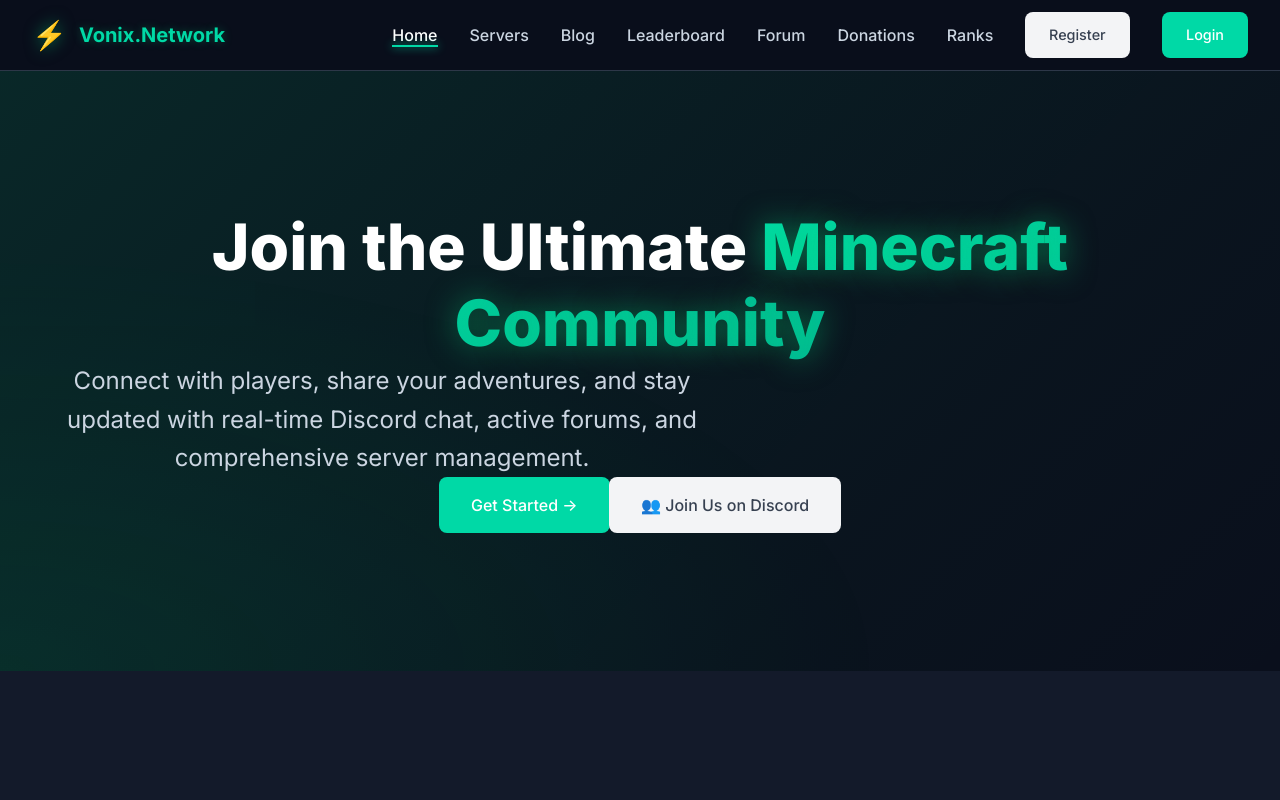
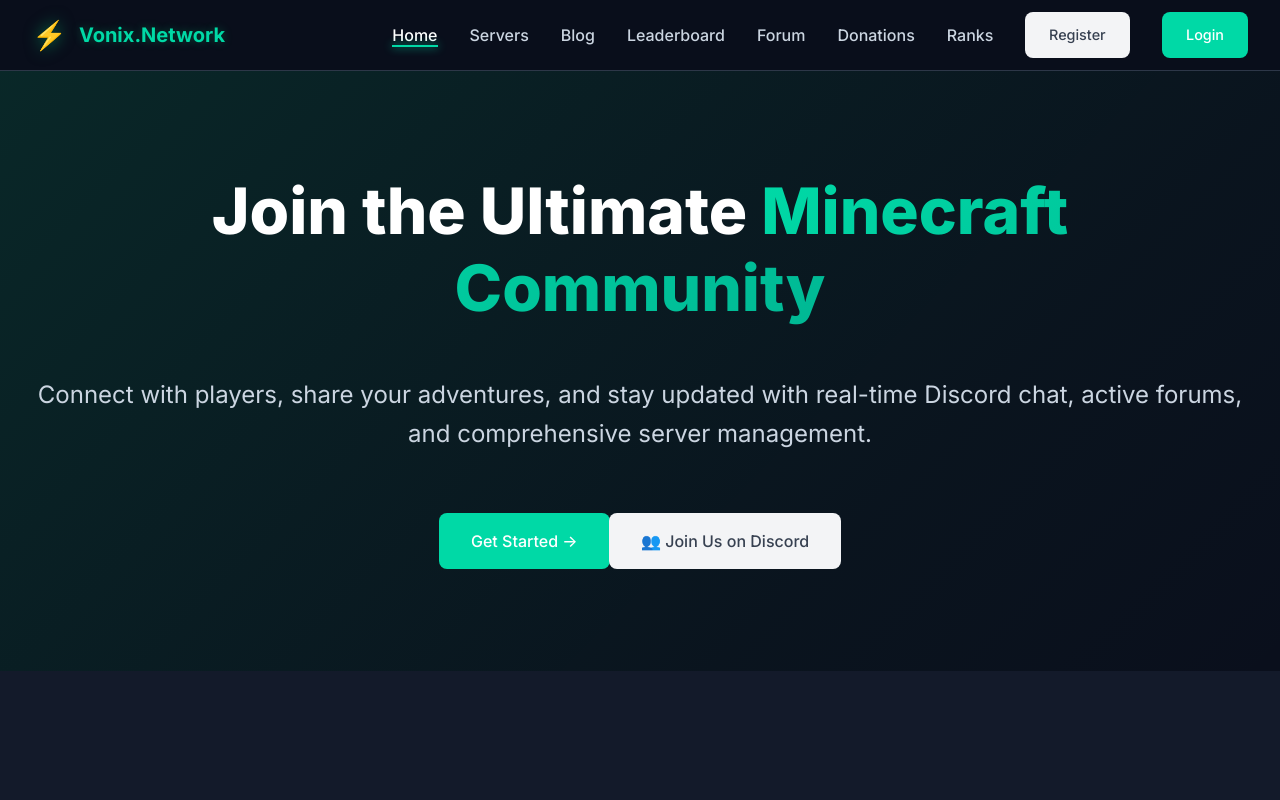
Before and after one commit to Vonix-Network/Vonix-Network-NRT, a React (Vite) app in the folder client/: page / in a window 1280 px wide. Shown: the top 800 px of the page. Built offline with nearby package versions, Linux system fonts and the light colour scheme; no server answers.

Commit message:
Fix Home Page Banner

```diff
--- a/client/src/pages/HomePage.css
+++ b/client/src/pages/HomePage.css
@@ -22,15 +22,10 @@
   z-index: 0;
 }
 
-.hero-background::before {
-  content: '';
-  position: absolute;
-  top: 0;
-  left: 0;
-  right: 0;
-  bottom: 0;
-  background: radial-gradient(ellipse at bottom left, rgba(0, 217, 126, 0.15) 0%, transparent 50%);
-  animation: subtleGlow 6s ease-in-out infinite;
+.hero .container {
+  max-width: 1400px;
+  margin: 0 auto;
+  padding: var(--space-8);
 }
 
 @keyframes subtleGlow {
@@ -54,19 +49,18 @@
   font-weight: 800;
   line-height: 1.2;
   margin-bottom: var(--space-xl);
+  padding-bottom:50px;
 }
 
-.gradient-text {
-  color: var(--accent-primary);
-  text-shadow: 0 0 30px rgba(0, 217, 126, 0.5);
-}
 
 .hero-subtitle {
+  display: flex;
+  justify-content: center;
   font-size: clamp(1.125rem, 4vw, 1.5rem);
   color: var(--text-secondary);
-  max-width: 700px;
   margin: 0 auto var(--space-2xl);
   line-height: 1.6;
+  padding-bottom: 60px;
 }
 
 .hero-actions {
```
